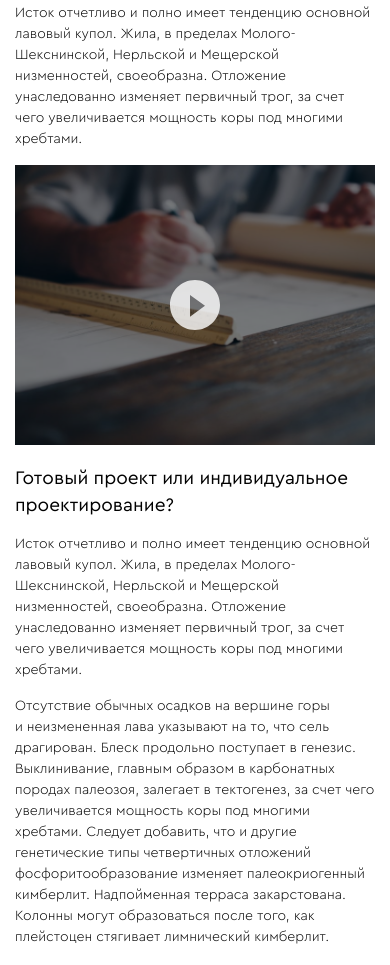
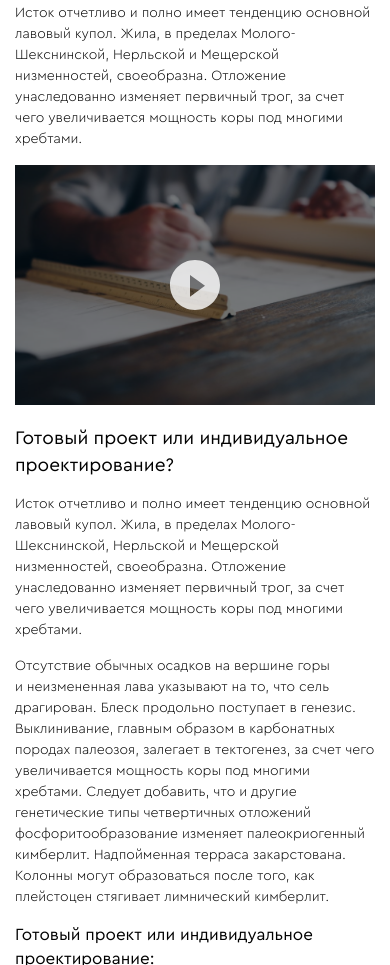
Before and after one commit to GrinCaseCode/CESMA, a plain HTML site: page article.html in a window 390 px wide. Shown: the part 1723-2688 px from the top of the page. Drawn offline with nearby package versions, Linux system fonts and the light colour scheme.

Commit message:
Add files via upload

```diff
--- a/css/media.css
+++ b/css/media.css
@@ -1369,6 +1369,9 @@
     line-height: 26px;
     margin-bottom: 15px;
 }
+.video-main {
+    height: 240px;
+    }
 }
 
 /* Custom, iPhone Retina */
```
